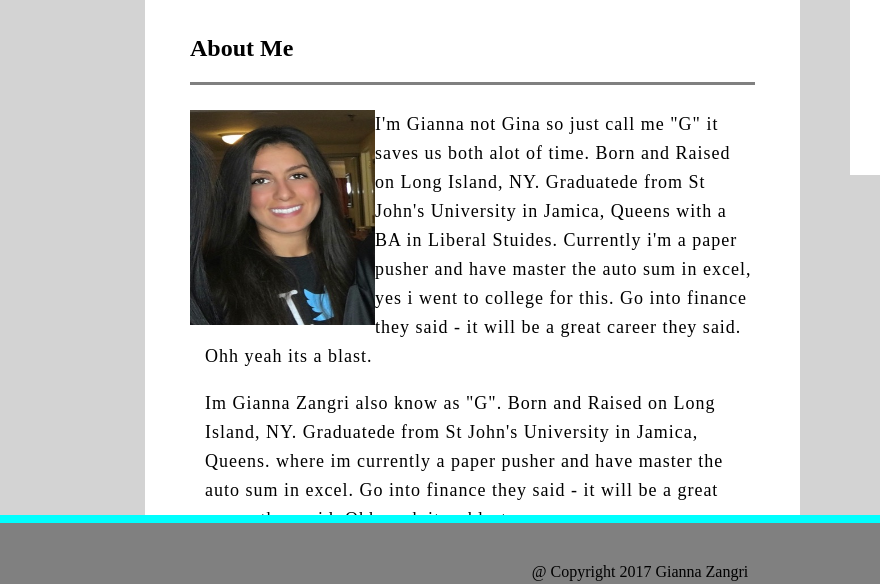
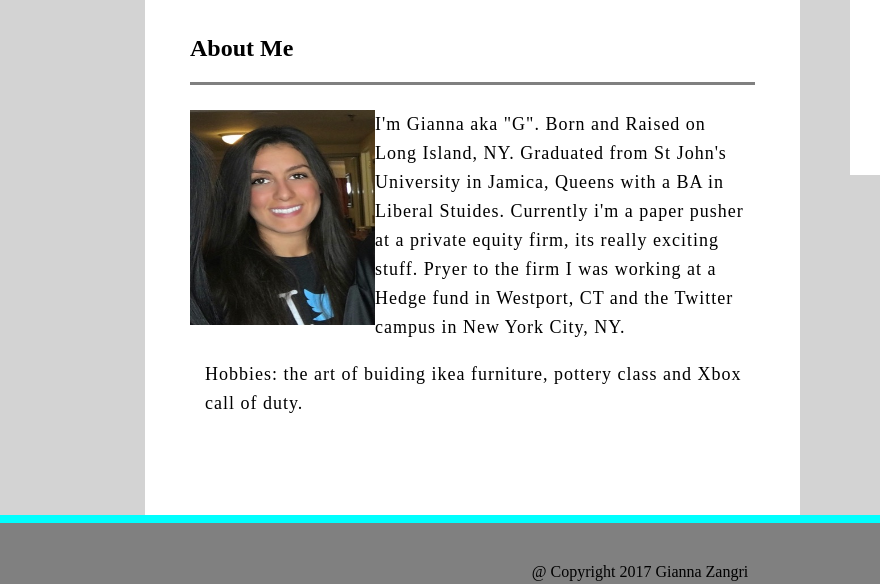
Before and after one commit to giannamary21/Basic-Portfolio, a plain HTML site: page index.html in a window 1280 px wide. Shown: the part 179-763 px from the top of the page, 0-880 px from the left. Drawn offline with Linux system fonts and the light colour scheme.

Commit message:
all files

```diff
--- a/index.html
+++ b/index.html
@@ -35,8 +35,8 @@
 
 		<img src="Gianna.jpg" width="185" height="215" style="float: left">
 
-			<p class="paragraph1">            I'm Gianna not Gina so just call me "G" it saves us both alot of time. Born and Raised on Long Island, NY. Graduatede from St John's University in Jamica, Queens with a BA in Liberal Stuides. Currently i'm a paper pusher and have master the auto sum in excel, yes i went to college for this. Go into finance they said - it will be a great career they said. Ohh yeah its a blast. </p>
-			<p class="paragraph1"> Im Gianna Zangri also know as "G". Born and Raised on Long Island, NY. Graduatede from St John's University in Jamica, Queens. where im currently a paper pusher and have master the auto sum in excel. Go into finance they said - it will be a great career they said. Ohh yeah its a blast.</p> </div>
+			<p class="paragraph1">            I'm Gianna aka "G". Born and Raised on Long Island, NY. Graduated from St John's University in Jamica, Queens with a BA in Liberal Stuides. Currently i'm a paper pusher at a private equity firm, its really exciting stuff. Pryer  to the firm I was working at a Hedge fund in Westport, CT and the Twitter campus in New York City, NY. </p>
+			<p class="paragraph1"> Hobbies: the art of buiding ikea furniture, pottery class and Xbox call of duty.</p> </div>
 
 <div class="container"><h3>Connect with Me</h3>
 
```
